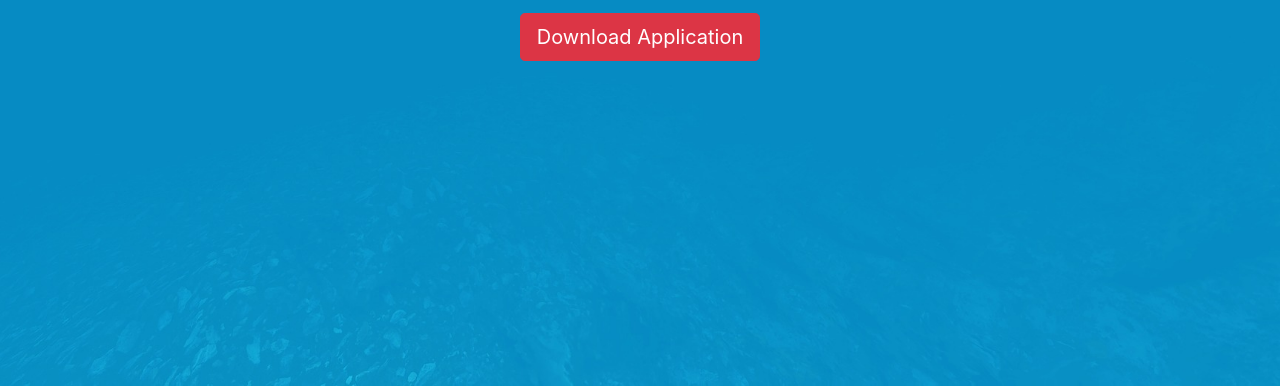
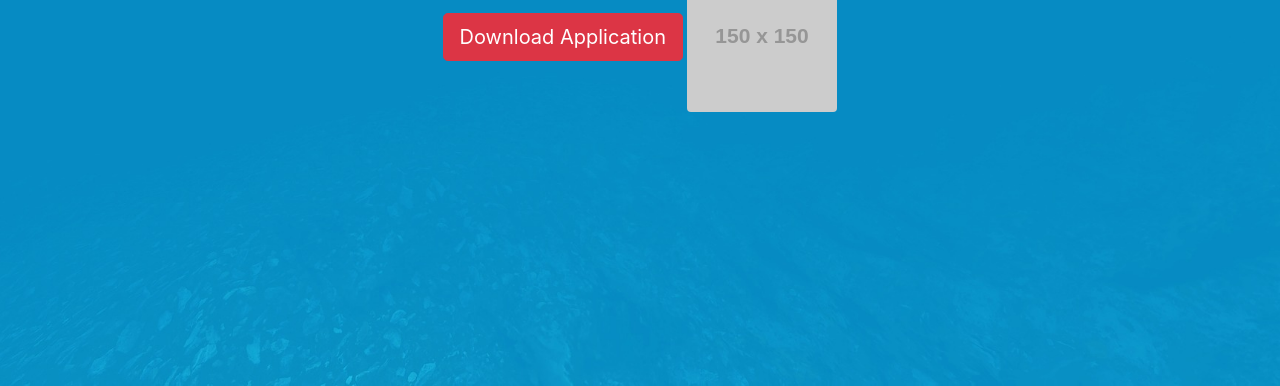
Before and after one commit to notynote4class/notynote4class.github.io, a plain HTML site: page index.html in a window 1280 px wide. Shown: the part 470-856 px from the top of the page. Drawn offline with nearby package versions, Linux system fonts and the light colour scheme; placeholder pictures from the web are drawn by us.

Commit message:
Update index.html

```diff
--- a/index.html
+++ b/index.html
@@ -56,6 +56,7 @@
               <h1 class="font-weight-bolder text-white text-uppercase">Welcome to DiveAtlas</h1>
               <p class="lead text-white text-uppercase">Navigate to your dream divesites</p>
               <a class="btn btn-danger btn-lg" href="#" role="button">Download Application</a>
+              <img class="rounded" src="https://via.placeholder.com/150" />
             </div>
           </div>
         </div>
```
